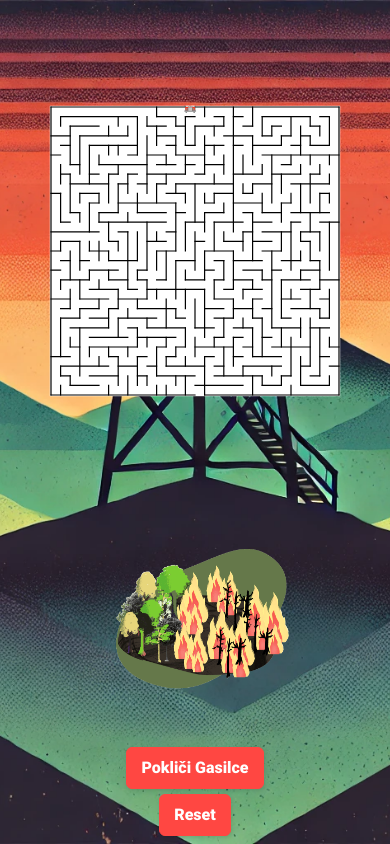
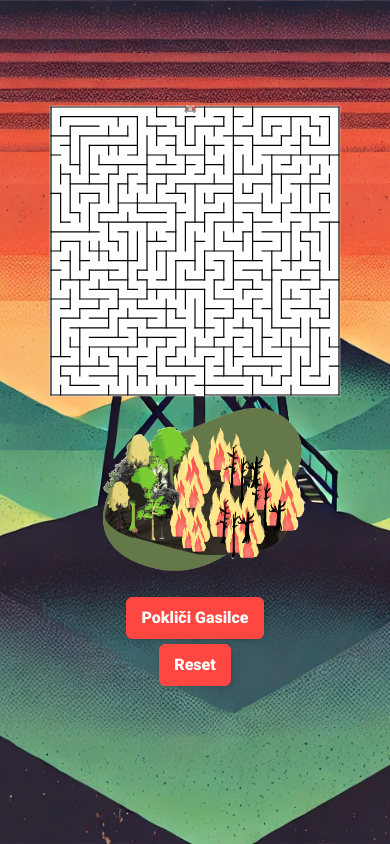
Before and after one commit to Jank1y/Labirint, a plain HTML site: page index.html in a window 390 px wide. Drawn offline with Linux system fonts and the light colour scheme.

Commit message:
Added responisvnes

```diff
--- a/style.css
+++ b/style.css
@@ -113,10 +113,14 @@ body {
   .labirint {
     scale: 0.6;
   }
-  .nav {
-    width: 300px;
+  .fire {
+    scale: 0.7;
+    position: relative;
+    bottom: 130px;
   }
-  .fire img {
-    scale: 0.6;
+  button {
+    position: relative;
+    bottom: 150px;
   }
+
 }
```
